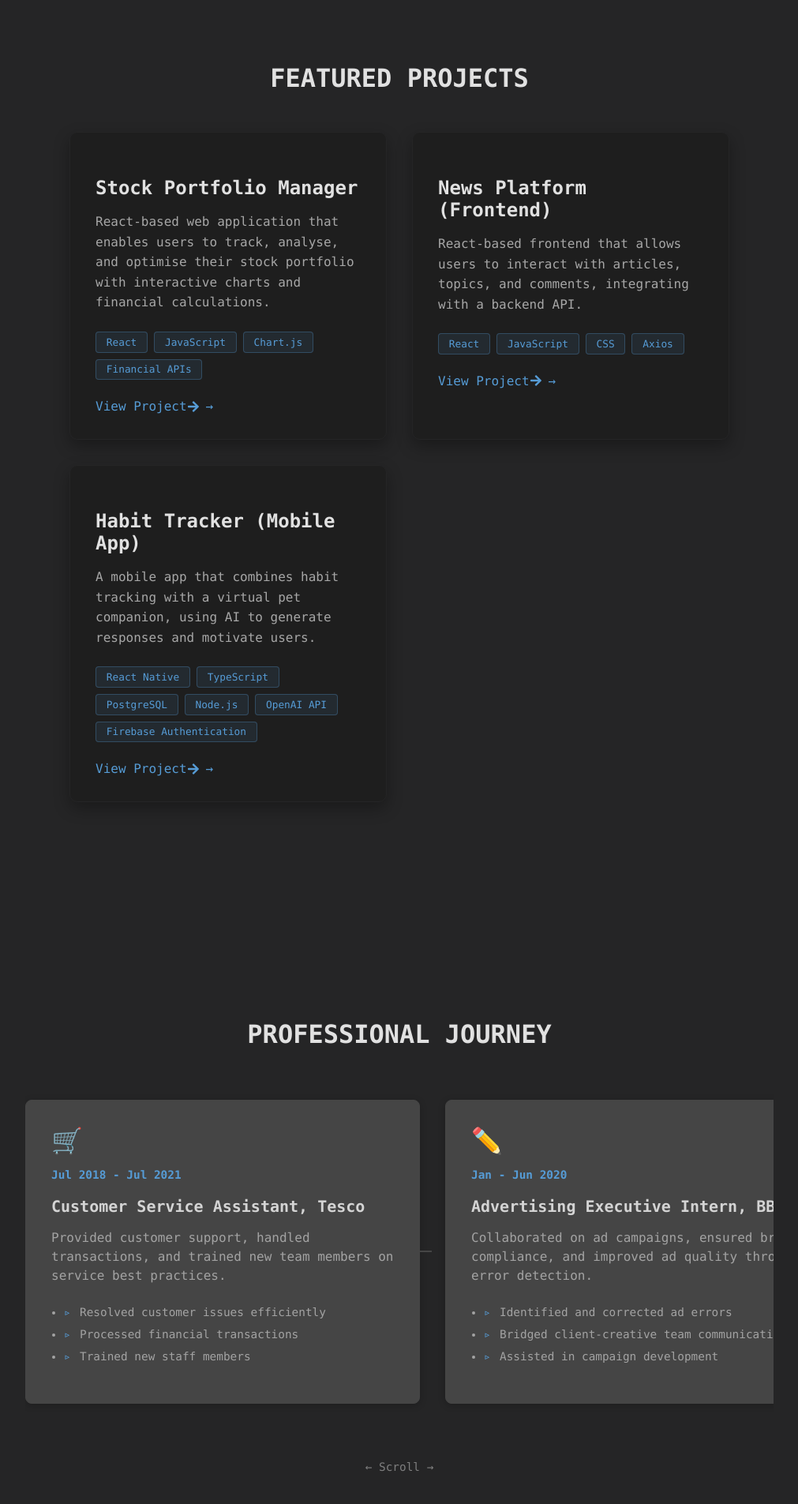
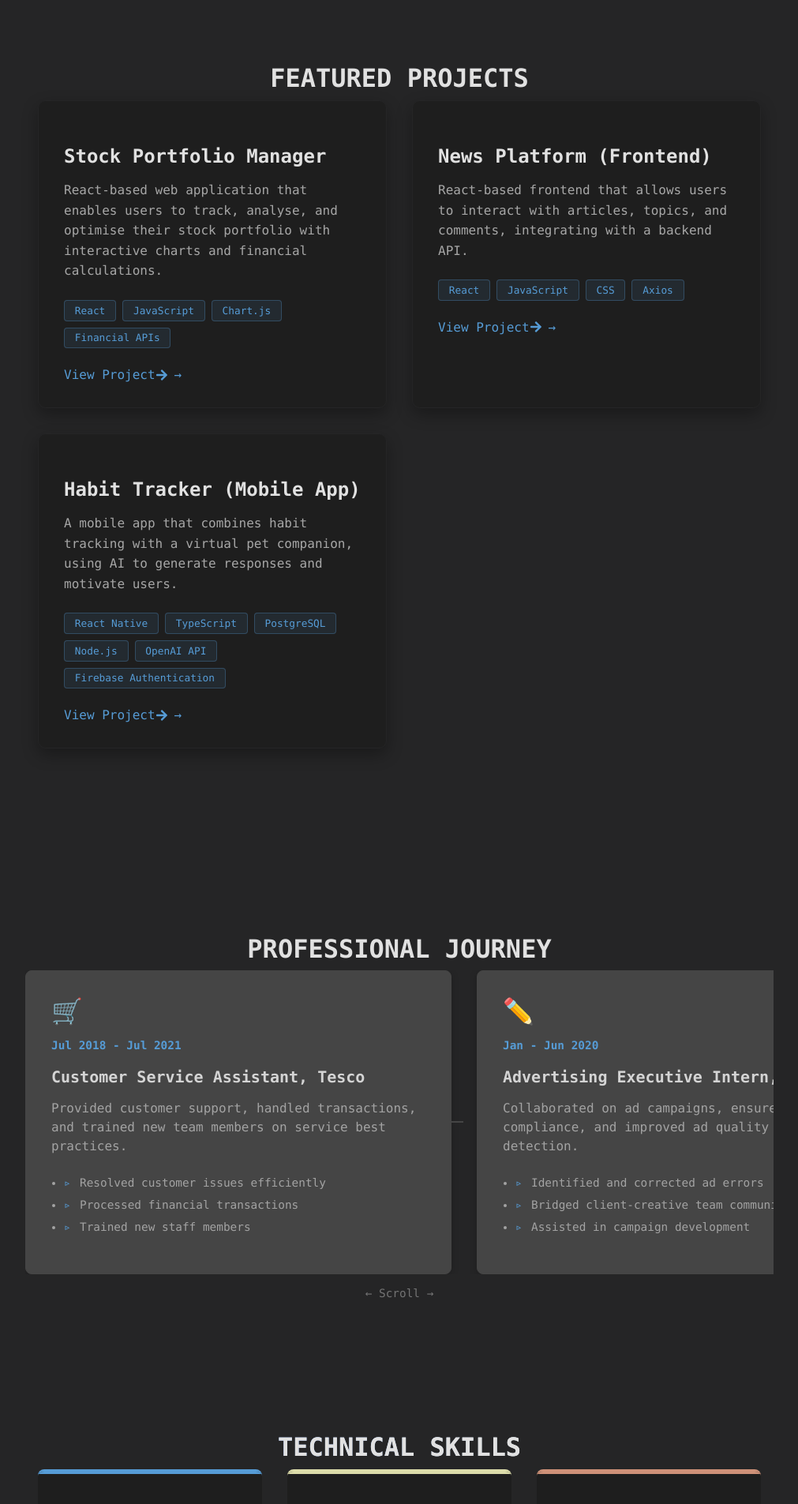
Before and after one commit to Jfloyd7720/portfolio, a React (Vite) app: page / in a window 1280 px wide. Shown: the part 440-2345 px from the top of the page at 79% size, without its empty margins (134-1145 px from the left). Built offline with nearby package versions, Linux system fonts and the light colour scheme.

Commit message:
fix projects

```diff
--- a/src/home.css
+++ b/src/home.css
@@ -123,10 +123,8 @@
   grid-template-columns: repeat(auto-fit, minmax(300px, 1fr));
   gap: 2rem;
   margin-bottom: 5rem;
-  padding: 40px;
 }
 .skills-grid {
-  padding: 40px;
 }
 
 .project-card {
--- a/src/timeline.css
+++ b/src/timeline.css
@@ -15,7 +15,6 @@
 
 .timeline-container {
   position: relative;
-  padding: 1rem 0;
 }
 
 .timeline-scroll {
@@ -24,7 +23,7 @@
   overflow-x: auto;
   scroll-snap-type: x mandatory;
   scroll-behavior: smooth;
-  padding: 1rem 0.5rem;
+
   -ms-overflow-style: none;
   scrollbar-width: none;
 }
@@ -158,7 +157,6 @@
 
   .timeline-scroll {
     gap: 2rem;
-    padding: 40px;
   }
 
   .timeline-card {
```
